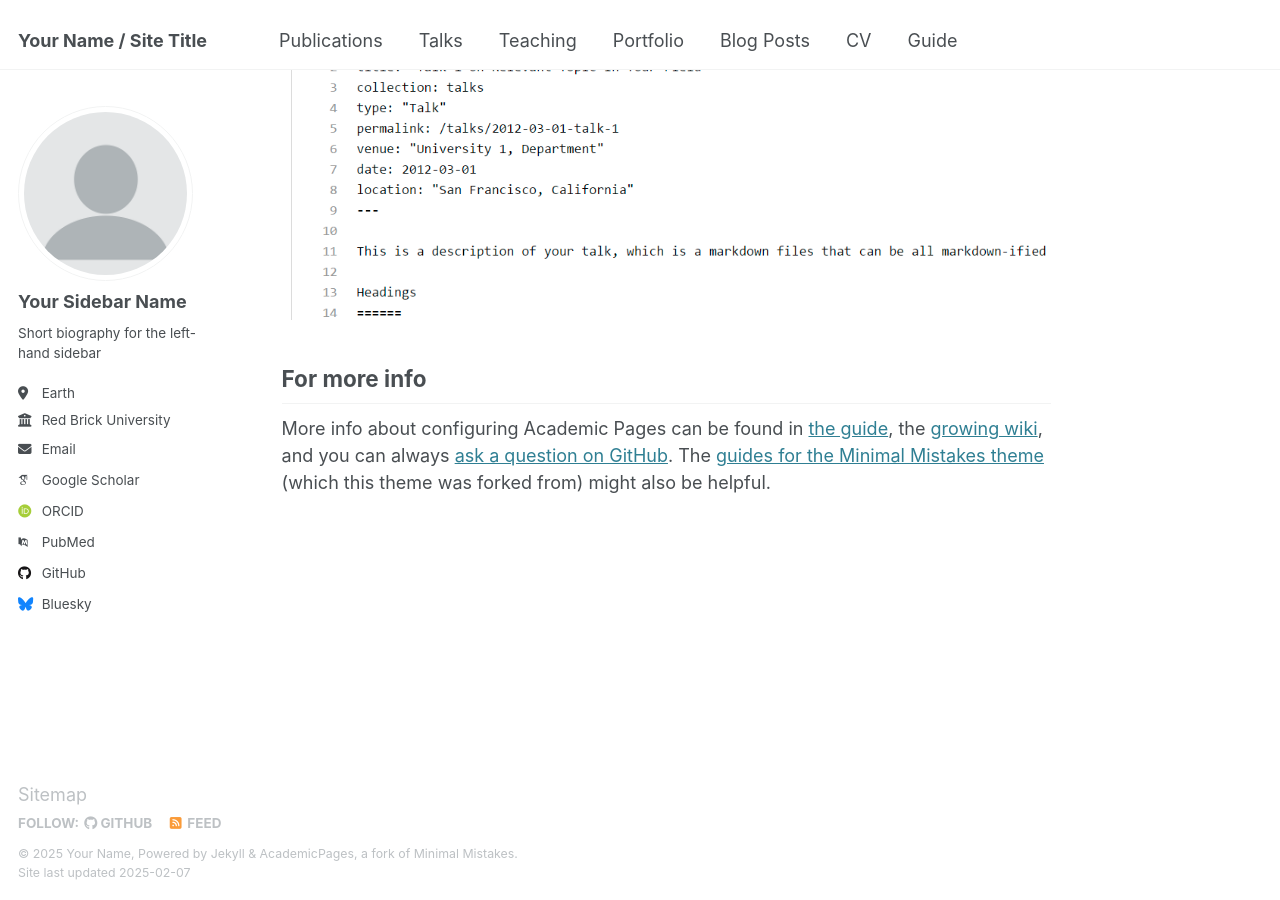
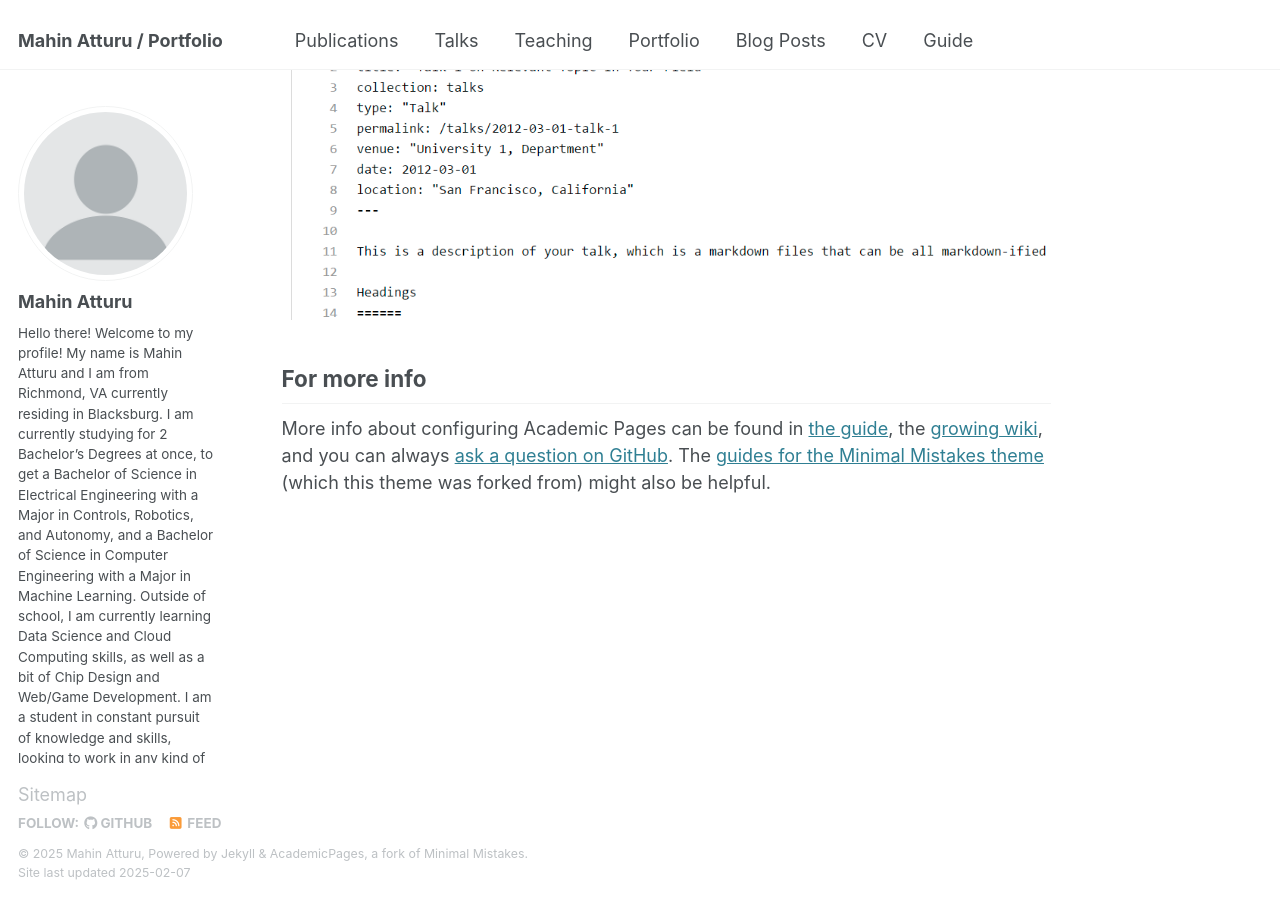
Before and after one commit to kingmahin/kingmahin.github.io, a Jekyll site: the page built from _pages/about.md, in a window 1280 px wide and 900 px high, scrolled down 2642 px. Built offline with Jekyll 4.4.1, drawn with Linux system fonts in a browser that asks for light colours; some web fonts are replaced; some of the changed text lies outside the part shown.

Commit message:
Update _config.yml

```diff
--- a/_config.yml
+++ b/_config.yml
@@ -9,11 +9,11 @@
 # Basic Site Settings
 locale                   : "en-US"
 site_theme               : "default"
-title                    : "Your Name / Site Title"
+title                    : "Mahin Atturu / Portfolio"
 title_separator          : "-"
-name                     : &name "Your Name"
-description              : &description "personal description"
-url                      : https://academicpages.github.io # the base hostname & protocol for your site e.g. "https://[your GitHub username].github.io"
+name                     : &name "Mahin Atturu"
+description              : &description "3rd year ECE student at Virginia Tech"
+url                      : https://atturu.github.io # the base hostname & protocol for your site e.g. "https://[your GitHub username].github.io"
 baseurl                  : "" # the subpath of your site, e.g. "/blog"
 repository               : "academicpages/academicpages.github.io"
 
@@ -23,13 +23,13 @@ repository               : "academicpages/academicpages.github.io"
 author:
   # Biographic information
   avatar           : "profile.png"
-  name             : "Your Sidebar Name"
+  name             : "Mahin Atturu"
   pronouns         : # example: "she/her"
-  bio              : "Short biography for the left-hand sidebar"
-  location         : "Earth"
-  employer         : "Red Brick University"
+  bio              : "Hello there! Welcome to my profile! \n\n My name is Mahin Atturu and I am from Richmond, VA currently residing in Blacksburg. I am currently studying for 2 Bachelor’s Degrees at once, to get a Bachelor of Science in Electrical Engineering with a Major in Controls, Robotics, and Autonomy, and a Bachelor of Science in Computer Engineering with a Major in Machine Learning. Outside of school, I am currently learning Data Science and Cloud Computing skills, as well as a bit of Chip Design and Web/Game Development.\n\nI am a student in constant pursuit of knowledge and skills, looking to work in any kind of field. I am very adaptable, as I can pick up skills fairly quickly and can work in all kinds of environments. I am easy to work with and fun to be around.\n\nOutside of work, I love to play bowling, darts, the saxophone, and the Switch and also have recently begun volleyball and weightlifting in my free time."
+  location         : "Virginia, USA"
+  employer         : "Hume Center @Virginia Tech"
   uri              : # URL
-  email            : "none@example.org"
+  email            : "matturu@vt.edu"
 
   # Academic websites
   arxiv            : # URL - Update with the correct link to your profile
@@ -45,7 +45,7 @@ author:
   bitbucket        : # Username - Update with your username on the site
   codepen          : # Username
   dribbble         : # Username
-  github           : "academicpages"
+  github           : "kingmahin"
   kaggle           : # Username
   stackoverflow    : # User number or user number and name (i.e., use "1" or "1/jeff-atwood")
 
@@ -57,9 +57,9 @@ author:
   goodreads        : # Username
   google_plus      : # Username
   keybase          : # Username
-  instagram        : # Username
+  instagram        : "mah1na2ru"
   lastfm           : # Username
-  linkedin         : # Username
+  linkedin         : "Mahin Atturu"
   mastodon         : # URL
   medium           : # URL
   pinterest        : # Username
```
